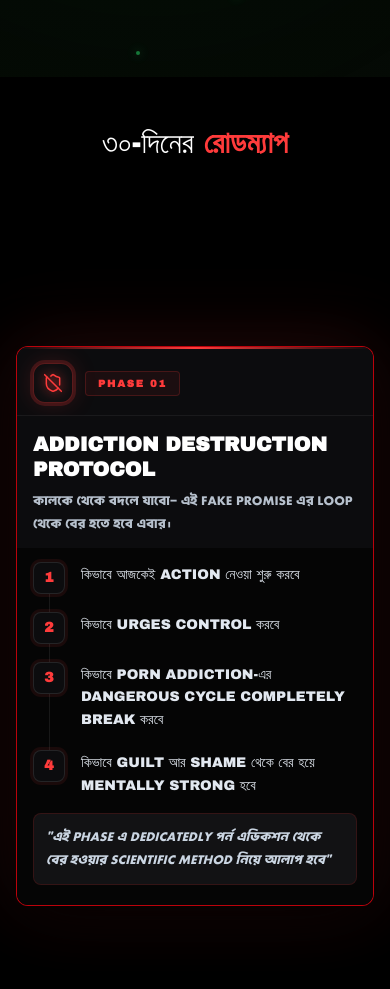
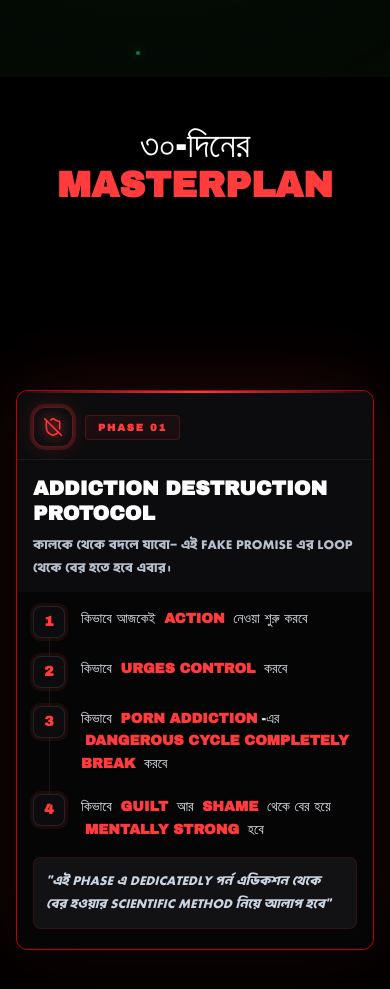
Before and after one commit to Rayan37307/30day-bu, a React (Vite) app: page / in a window 390 px wide. Shown: the part 2303-3292 px from the top of the page. Built offline with nearby package versions, Linux system fonts and the light colour scheme; a web font is replaced by a local one.

Commit message:
feat: update header styling and implement regex-based text highlighting for module points

```diff
--- a/src/components/Modules.tsx
+++ b/src/components/Modules.tsx
@@ -197,10 +197,10 @@ export function Modules() {
       {/* ── Header ── */}
       <section className="py-12 md:py-20 text-center w-full">
         <div className="w-full max-w-[1200px] mx-auto px-4 md:px-6">
-          <h2 className="font-display font-medium text-3xl md:text-5xl mb-3 md:mb-4 text-white">
+          <h2 className="font-display font-medium text-4xl md:text-6xl mb-3 md:mb-4 text-white">
             ৩০-দিনের{" "}
             <span className="text-gradient-red font-bold font-display ">
-              রোডম্যাপ
+              MASTERPLAN
             </span>
           </h2>
         </div>
@@ -284,7 +284,20 @@ export function Modules() {
                             </span>
                           </div>
                           <span className="pt-1 text-sm leading-relaxed text-slate-200 font-medium">
-                            {point}
+                            {point.split(/([A-Za-z0-9&]+(?:[-\s]+[A-Za-z0-9&]+)*)/g).map((part, i) => {
+                              if (/^[A-Za-z0-9&]/.test(part)) {
+                                return (
+                                  <span
+                                    key={i}
+                                    className="font-display font-bold uppercase mx-1"
+                                    style={{ color: mod.accentColor }}
+                                  >
+                                    {part}
+                                  </span>
+                                );
+                              }
+                              return <span key={i}>{part}</span>;
+                            })}
                           </span>
                         </li>
                       ))}
@@ -355,7 +368,20 @@ export function Modules() {
                             </span>
                           </div>
                           <span className="pt-2 text-[17px] md:text-[19px] leading-relaxed text-slate-200 font-medium tracking-wide">
-                            {point}
+                            {point.split(/([A-Za-z0-9&]+(?:[-\s]+[A-Za-z0-9&]+)*)/g).map((part, i) => {
+                              if (/^[A-Za-z0-9&]/.test(part)) {
+                                return (
+                                  <span
+                                    key={i}
+                                    className="font-display font-bold uppercase mx-1"
+                                    style={{ color: mod.accentColor }}
+                                  >
+                                    {part}
+                                  </span>
+                                );
+                              }
+                              return <span key={i}>{part}</span>;
+                            })}
                           </span>
                         </li>
                       ))}
```
